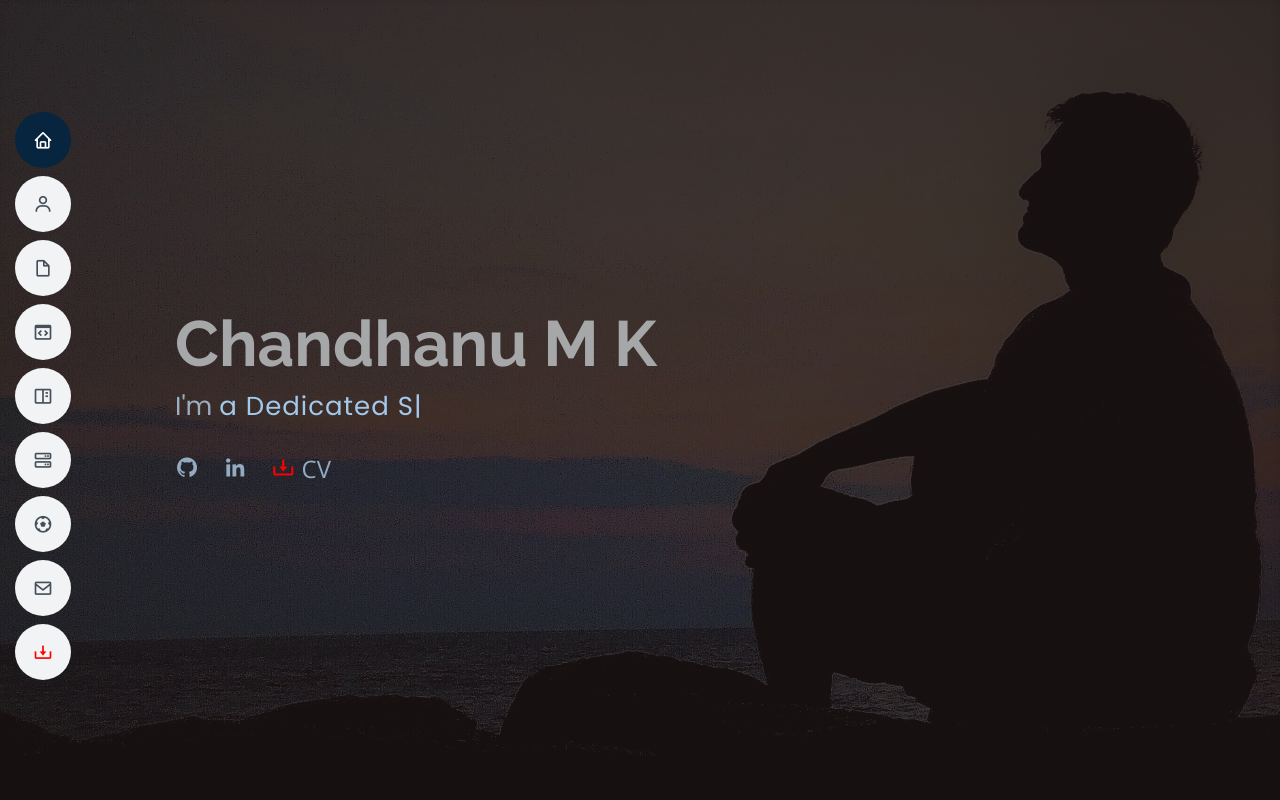
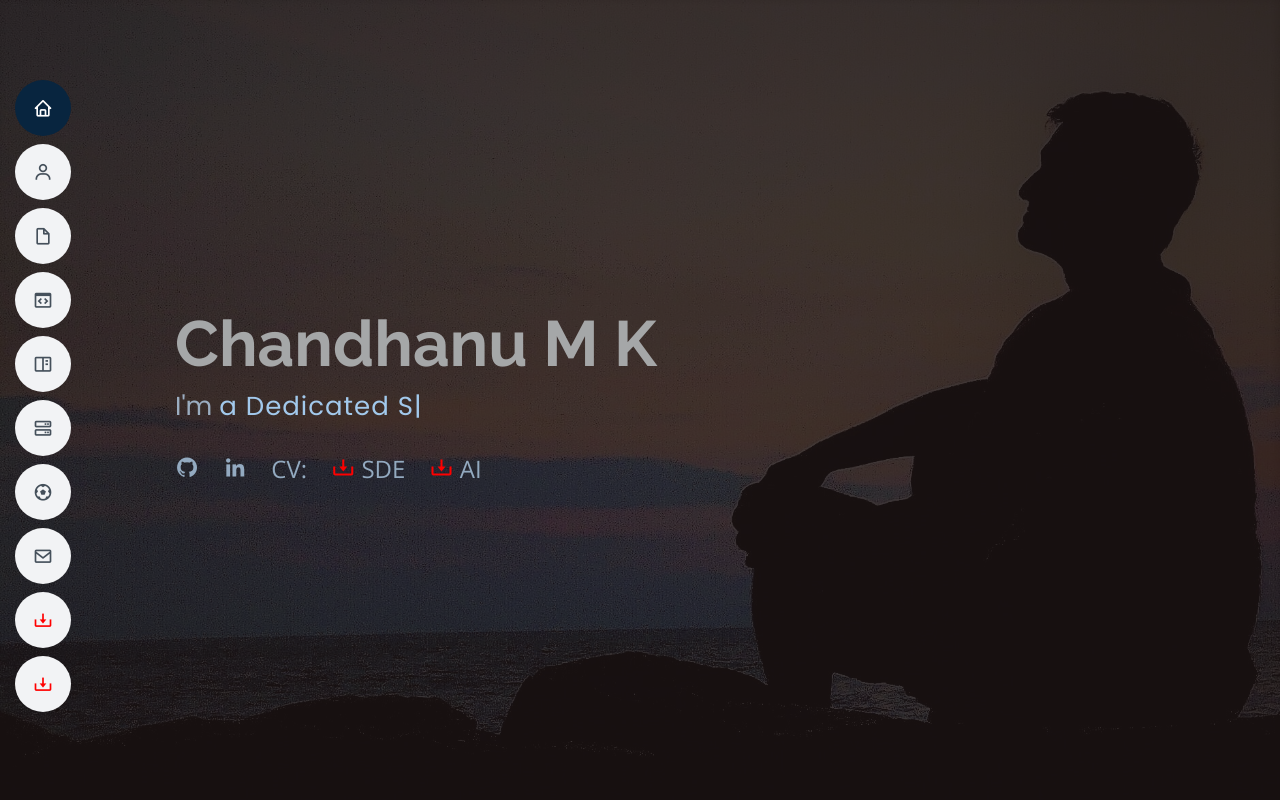
Before and after one commit to chandhanu/chandhanu.github.io, a plain HTML site: page index.html in a window 1280 px wide. Shown: the top 800 px of the page. Drawn offline with nearby package versions, Linux system fonts and the light colour scheme.

Commit message:
Added Resume updates and AI resume

```diff
--- a/index.html
+++ b/index.html
@@ -91,8 +91,10 @@
         <li><a href="#portfolio" class="nav-link scrollto"><i class="bx bx-football"></i> <span>Portfolio</span></a>
         </li>
         <li><a href="#contact"><i class="bx bx-envelope"></i> <span>Contact</span></a></li>
-        <li><a href="resume/Chandhanu_MK_2024.pdf" target="_blank"><i class="bx bx-download test"></i> <span>Download
-              CV</span></a></li>
+        <li><a href="resume/Chandhanu_MK_2024_sde.pdf" target="_blank"><i class="bx bx-download test"></i> <span>Download
+              CV SDE </span></a></li>
+        <li><a href="resume/Chandhanu_MK_2024_ai.pdf" target="_blank"><i class="bx bx-download test"></i> <span>Download
+              CV AI</span></a></li>
       </ul>
     </nav><!-- .nav-menu -->
 
@@ -112,7 +114,9 @@
         <a href="https://github.com/chandhanu" class="github" target="_blank"><i class="bx bxl-github"></i></a>
         <a href="https://www.linkedin.com/in/chandhanu-m-k/" class="linkedin" target="_blank"><i
             class="bx bxl-linkedin"></i></a>
-        <a href="resume/Chandhanu_MK_2024.pdf" target="_blank"><i class="bx bx-download test"></i> <span>CV</span></a>
+        <a>CV:</a>
+        <a href="resume/Chandhanu_MK_2024_sde.pdf" target="_blank"><i class="bx bx-download test"></i> <span>SDE</span></a>
+        <a href="resume/Chandhanu_MK_2024_AI.pdf" target="_blank"><i class="bx bx-download test"></i> <span>AI</span></a>
       </div>
     </div>
   </section><!-- End Hero -->
```
Also changed, not shown: 4 other files.
